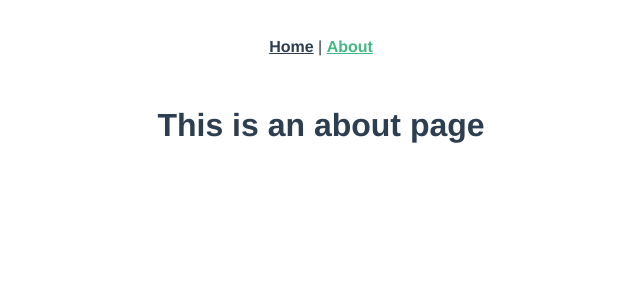
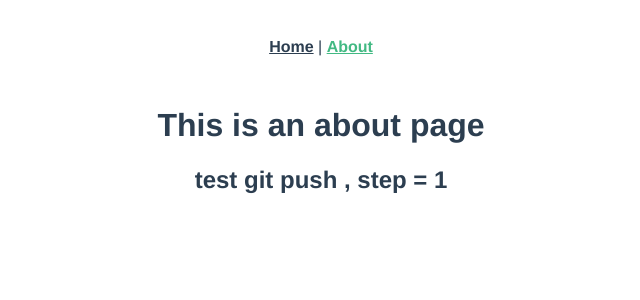
Before and after one commit to xm-shisilang/my-firstmall, a Vue app: page /about in a window 1280 px wide. Shown: the top 300 px of the page, without its empty margins (319-959 px from the left). Built offline with nearby package versions, Linux system fonts and the light colour scheme.

Commit message:
test commit step1

```diff
--- a/src/views/About.vue
+++ b/src/views/About.vue
@@ -1,5 +1,6 @@
 <template>
   <div class="about">
     <h1>This is an about page</h1>
+    <h2>test git push , step = 1</h2>
   </div>
 </template>
```
